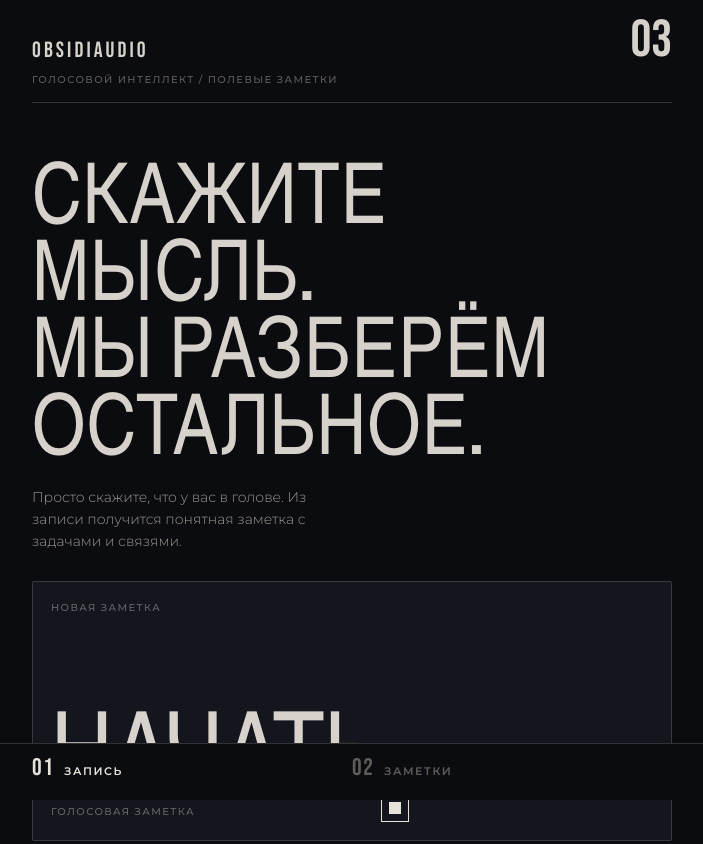
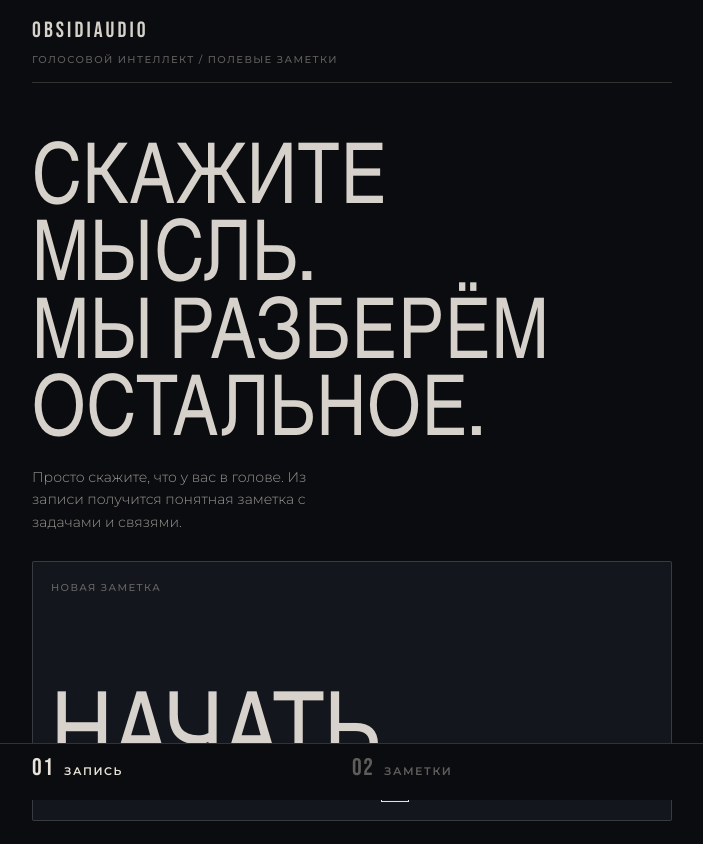
Before and after one commit to pazan4ok-droid/mockups-or-finished-items, a plain HTML site: page Obsidiaudio.html in a window 1280 px wide. Shown: the top 844 px of the page, without its empty margins (288-991 px from the left). Drawn offline with nearby package versions, Linux system fonts and the light colour scheme.

Commit message:
Add files via upload

```diff
--- a/Obsidiaudio.html
+++ b/Obsidiaudio.html
@@ -20,9 +20,8 @@ button{font:inherit;color:inherit;background:none;border:0;padding:0;margin:0;cu
 [hidden]{display:none!important}
 .app{max-width:680px;margin:0 auto;padding:0 max(20px,env(safe-area-inset-right,0px)) calc(96px + env(safe-area-inset-bottom,0px)) max(20px,env(safe-area-inset-left,0px))}
 .mast{padding:20px 0 14px;border-bottom:1px solid var(--t4)}
-.mast-row{display:flex;justify-content:space-between;align-items:flex-end}
+.mast-row{display:flex;align-items:flex-end}
 .brand{font:400 22px/1 var(--d);letter-spacing:.14em}
-.count{font:400 52px/.8 var(--d)}
 .sub{margin:10px 0 0;font-size:10px;font-weight:500;letter-spacing:.14em;text-transform:uppercase;color:var(--t3)}
 .view.in{animation:rev .32s var(--e) both}
 @keyframes rev{from{opacity:0;transform:translateY(10px)}to{opacity:1;transform:none}}
@@ -96,7 +95,7 @@ button{font:inherit;color:inherit;background:none;border:0;padding:0;margin:0;cu
 <body>
 <div class="app">
   <header class="mast">
-    <div class="mast-row"><span class="brand">OBSIDIAUDIO</span><span class="count" id="count" aria-label="Количество заметок">00</span></div>
+    <div class="mast-row"><span class="brand">OBSIDIAUDIO</span></div>
     <p class="sub">Голосовой интеллект / Полевые заметки</p>
   </header>
   <main>
@@ -335,7 +334,6 @@ const ViewController = {
   renderList(root, limit) {
     root.replaceChildren();
     const notes = NoteManager.sorted().slice(0, limit);
-    $('#count').textContent = pad(NoteManager.list.length);
     if (!notes.length) { root.append(this.empty('ЗАМЕТОК ПОКА НЕТ.', 'Ваша первая мысль появится здесь.')); return; }
     notes.forEach(n => {
       const b = el('button', 'row'); b.type = 'button'; b.dataset.open = n.id;
```
